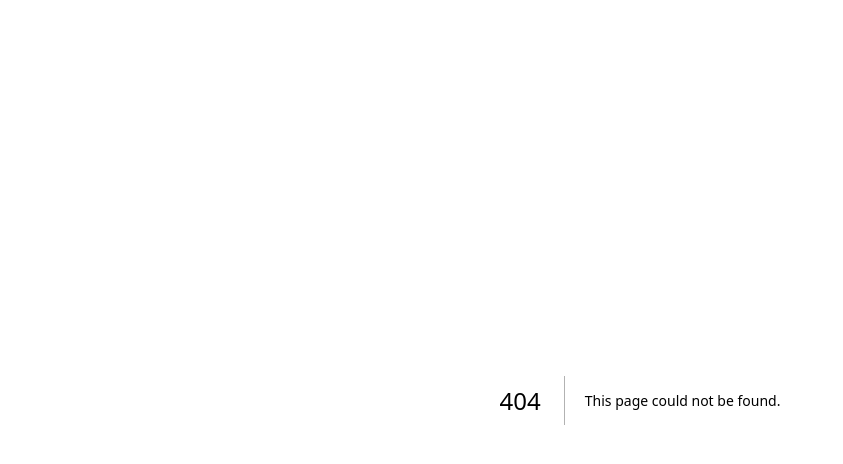
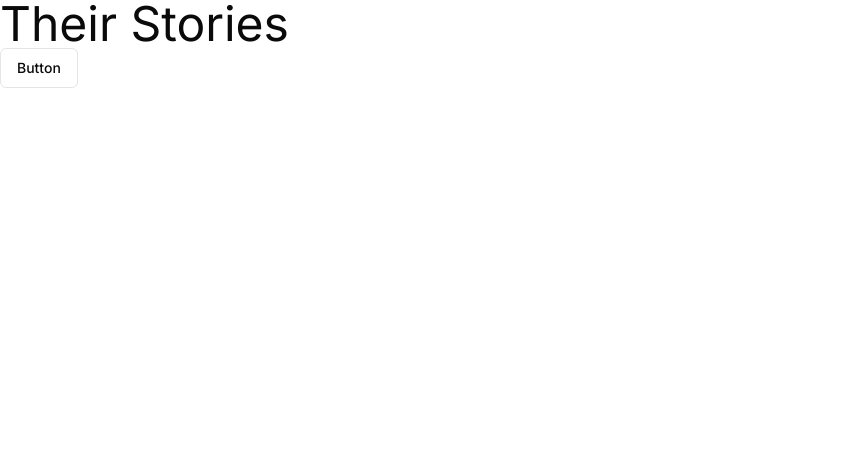
Before and after one commit to louismoses/kami-naman-next, a Next.js app: page /their-stories in a window 1280 px wide. Before the commit this address had no page. Shown: the top 464 px of the page, without its empty margins (0-843 px from the left). Built offline with nearby package versions, Linux system fonts and the light colour scheme.

Commit message:
initial commit for shadcn

```diff
--- a/src/app/globals.css
+++ b/src/app/globals.css
@@ -2,32 +2,68 @@
 @tailwind components;
 @tailwind utilities;
 
-:root {
-  --foreground-rgb: 0, 0, 0;
-  --background-start-rgb: 214, 219, 220;
-  --background-end-rgb: 255, 255, 255;
-}
+@layer base {
+  :root {
+    --background: 0 0% 100%;
+    --foreground: 0 0% 3.9%;
+    --card: 0 0% 100%;
+    --card-foreground: 0 0% 3.9%;
+    --popover: 0 0% 100%;
+    --popover-foreground: 0 0% 3.9%;
+    --primary: 0 0% 9%;
+    --primary-foreground: 0 0% 98%;
+    --secondary: 0 0% 96.1%;
+    --secondary-foreground: 0 0% 9%;
+    --muted: 0 0% 96.1%;
+    --muted-foreground: 0 0% 45.1%;
+    --accent: 0 0% 96.1%;
+    --accent-foreground: 0 0% 9%;
+    --destructive: 0 84.2% 60.2%;
+    --destructive-foreground: 0 0% 98%;
+    --border: 0 0% 89.8%;
+    --input: 0 0% 89.8%;
+    --ring: 0 0% 3.9%;
+    --radius: 0.5rem;
+    --chart-1: 12 76% 61%;
+    --chart-2: 173 58% 39%;
+    --chart-3: 197 37% 24%;
+    --chart-4: 43 74% 66%;
+    --chart-5: 27 87% 67%;
+  }
 
-@media (prefers-color-scheme: dark) {
-  :root {
-    --foreground-rgb: 255, 255, 255;
-    --background-start-rgb: 0, 0, 0;
-    --background-end-rgb: 0, 0, 0;
+  .dark {
+    --background: 0 0% 3.9%;
+    --foreground: 0 0% 98%;
+    --card: 0 0% 3.9%;
+    --card-foreground: 0 0% 98%;
+    --popover: 0 0% 3.9%;
+    --popover-foreground: 0 0% 98%;
+    --primary: 0 0% 98%;
+    --primary-foreground: 0 0% 9%;
+    --secondary: 0 0% 14.9%;
+    --secondary-foreground: 0 0% 98%;
+    --muted: 0 0% 14.9%;
+    --muted-foreground: 0 0% 63.9%;
+    --accent: 0 0% 14.9%;
+    --accent-foreground: 0 0% 98%;
+    --destructive: 0 62.8% 30.6%;
+    --destructive-foreground: 0 0% 98%;
+    --border: 0 0% 14.9%;
+    --input: 0 0% 14.9%;
+    --ring: 0 0% 83.1%;
+    --chart-1: 220 70% 50%;
+    --chart-2: 160 60% 45%;
+    --chart-3: 30 80% 55%;
+    --chart-4: 280 65% 60%;
+    --chart-5: 340 75% 55%;
   }
 }
 
-body {
-  color: rgb(var(--foreground-rgb));
-  background: linear-gradient(
-      to bottom,
-      transparent,
-      rgb(var(--background-end-rgb))
-    )
-    rgb(var(--background-start-rgb));
-}
-
-@layer utilities {
-  .text-balance {
-    text-wrap: balance;
+@layer base {
+  * {
+    @apply border-border;
+  }
+  body {
+    @apply bg-background text-foreground;
   }
 }
--- /dev/null
+++ b/src/app/their-stories/page.tsx
@@ -0,0 +1,11 @@
+"use client";
+import { Button } from "@/components/ui/button";
+
+export default function TheirStories() {
+  return (
+    <div>
+      <h1 className="text-5xl">Their Stories</h1>
+      <Button variant="outline">Button</Button>
+    </div>
+  );
+}
--- /dev/null
+++ b/src/components/ui/button.tsx
@@ -0,0 +1,56 @@
+import * as React from "react"
+import { Slot } from "@radix-ui/react-slot"
+import { cva, type VariantProps } from "class-variance-authority"
+
+import { cn } from "@/lib/utils"
+
+const buttonVariants = cva(
+  "inline-flex items-center justify-center whitespace-nowrap rounded-md text-sm font-medium ring-offset-background transition-colors focus-visible:outline-none focus-visible:ring-2 focus-visible:ring-ring focus-visible:ring-offset-2 disabled:pointer-events-none disabled:opacity-50",
+  {
+    variants: {
+      variant: {
+        default: "bg-primary text-primary-foreground hover:bg-primary/90",
+        destructive:
+          "bg-destructive text-destructive-foreground hover:bg-destructive/90",
+        outline:
+          "border border-input bg-background hover:bg-accent hover:text-accent-foreground",
+        secondary:
+          "bg-secondary text-secondary-foreground hover:bg-secondary/80",
+        ghost: "hover:bg-accent hover:text-accent-foreground",
+        link: "text-primary underline-offset-4 hover:underline",
+      },
+      size: {
+        default: "h-10 px-4 py-2",
+        sm: "h-9 rounded-md px-3",
+        lg: "h-11 rounded-md px-8",
+        icon: "h-10 w-10",
+      },
+    },
+    defaultVariants: {
+      variant: "default",
+      size: "default",
+    },
+  }
+)
+
+export interface ButtonProps
+  extends React.ButtonHTMLAttributes<HTMLButtonElement>,
+    VariantProps<typeof buttonVariants> {
+  asChild?: boolean
+}
+
+const Button = React.forwardRef<HTMLButtonElement, ButtonProps>(
+  ({ className, variant, size, asChild = false, ...props }, ref) => {
+    const Comp = asChild ? Slot : "button"
+    return (
+      <Comp
+        className={cn(buttonVariants({ variant, size, className }))}
+        ref={ref}
+        {...props}
+      />
+    )
+  }
+)
+Button.displayName = "Button"
+
+export { Button, buttonVariants }
--- /dev/null
+++ b/src/lib/utils.ts
@@ -0,0 +1,6 @@
+import { type ClassValue, clsx } from "clsx"
+import { twMerge } from "tailwind-merge"
+
+export function cn(...inputs: ClassValue[]) {
+  return twMerge(clsx(inputs))
+}
--- a/tailwind.config.ts
+++ b/tailwind.config.ts
@@ -1,20 +1,80 @@
-import type { Config } from "tailwindcss";
+import type { Config } from "tailwindcss"
 
-const config: Config = {
+const config = {
+  darkMode: ["class"],
   content: [
-    "./src/pages/**/*.{js,ts,jsx,tsx,mdx}",
-    "./src/components/**/*.{js,ts,jsx,tsx,mdx}",
-    "./src/app/**/*.{js,ts,jsx,tsx,mdx}",
-  ],
+    './pages/**/*.{ts,tsx}',
+    './components/**/*.{ts,tsx}',
+    './app/**/*.{ts,tsx}',
+    './src/**/*.{ts,tsx}',
+	],
+  prefix: "",
   theme: {
+    container: {
+      center: true,
+      padding: "2rem",
+      screens: {
+        "2xl": "1400px",
+      },
+    },
     extend: {
-      backgroundImage: {
-        "gradient-radial": "radial-gradient(var(--tw-gradient-stops))",
-        "gradient-conic":
-          "conic-gradient(from 180deg at 50% 50%, var(--tw-gradient-stops))",
+      colors: {
+        border: "hsl(var(--border))",
+        input: "hsl(var(--input))",
+        ring: "hsl(var(--ring))",
+        background: "hsl(var(--background))",
+        foreground: "hsl(var(--foreground))",
+        primary: {
+          DEFAULT: "hsl(var(--primary))",
+          foreground: "hsl(var(--primary-foreground))",
+        },
+        secondary: {
+          DEFAULT: "hsl(var(--secondary))",
+          foreground: "hsl(var(--secondary-foreground))",
+        },
+        destructive: {
+          DEFAULT: "hsl(var(--destructive))",
+          foreground: "hsl(var(--destructive-foreground))",
+        },
+        muted: {
+          DEFAULT: "hsl(var(--muted))",
+          foreground: "hsl(var(--muted-foreground))",
+        },
+        accent: {
+          DEFAULT: "hsl(var(--accent))",
+          foreground: "hsl(var(--accent-foreground))",
+        },
+        popover: {
+          DEFAULT: "hsl(var(--popover))",
+          foreground: "hsl(var(--popover-foreground))",
+        },
+        card: {
+          DEFAULT: "hsl(var(--card))",
+          foreground: "hsl(var(--card-foreground))",
+        },
+      },
+      borderRadius: {
+        lg: "var(--radius)",
+        md: "calc(var(--radius) - 2px)",
+        sm: "calc(var(--radius) - 4px)",
+      },
+      keyframes: {
+        "accordion-down": {
+          from: { height: "0" },
+          to: { height: "var(--radix-accordion-content-height)" },
+        },
+        "accordion-up": {
+          from: { height: "var(--radix-accordion-content-height)" },
+          to: { height: "0" },
+        },
+      },
+      animation: {
+        "accordion-down": "accordion-down 0.2s ease-out",
+        "accordion-up": "accordion-up 0.2s ease-out",
       },
     },
   },
-  plugins: [],
-};
-export default config;
+  plugins: [require("tailwindcss-animate")],
+} satisfies Config
+
+export default config
```
Also changed, not shown: package.json (+10 -4 lines), components.json (added), 1 other file (tests, documents, lock files or other folders).
